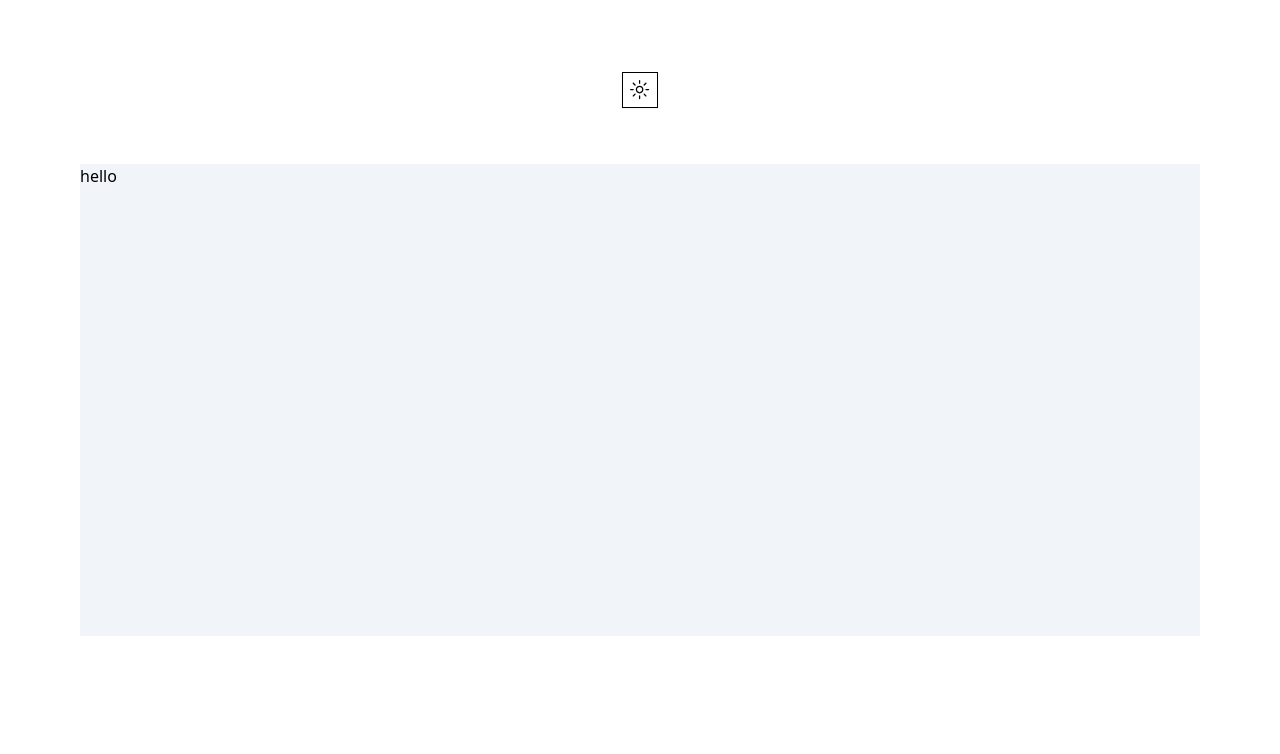
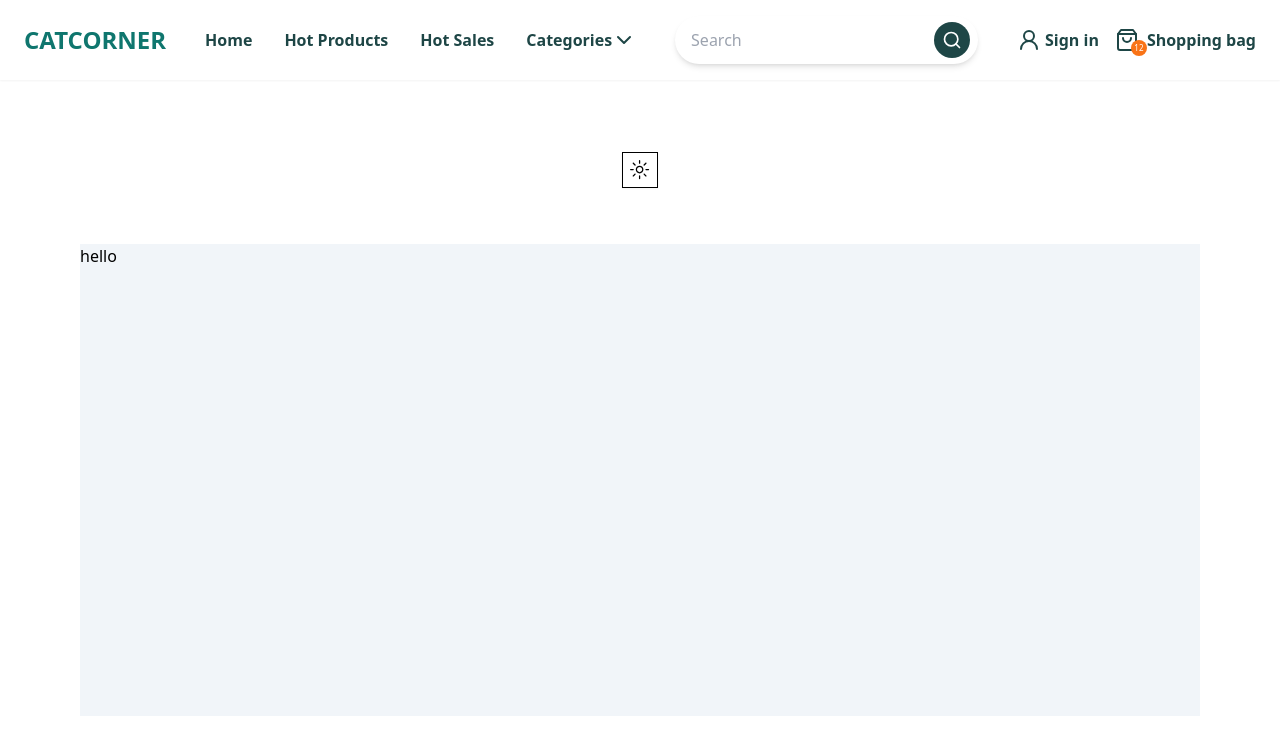
Before and after one commit to manhld199/catcorner.website, a Next.js app: page / in a window 1280 px wide. Shown: the top 754 px of the page. Built offline with nearby package versions, Linux system fonts and the light colour scheme.

Commit message:
add frontend header

```diff
--- a/package.json
+++ b/package.json
@@ -12,6 +12,8 @@
     "@radix-ui/react-dropdown-menu": "^2.1.1",
     "@radix-ui/react-icons": "^1.3.0",
     "@radix-ui/react-slot": "^1.1.0",
+    "@rn-primitives/slot": "^1.0.5",
+    "@rn-primitives/types": "^1.0.5",
     "class-variance-authority": "^0.7.0",
     "clsx": "^2.1.1",
     "lucide-react": "^0.441.0",
--- a/src/app/page.tsx
+++ b/src/app/page.tsx
@@ -1,12 +1,16 @@
 // import components
 import { ToogleThemeMode } from "@/components";
+import { CustomerHeader } from "@/partials";
 
 export default function Home() {
   return (
-    <div className="grid grid-rows-[20px_1fr_20px] items-center justify-items-center min-h-screen p-8 pb-20 gap-16 sm:p-20 font-[family-name:var(--font-geist-sans)]">
-      <ToogleThemeMode />
-      <div className="w-full h-full bg-slate-100 text-black dark:bg-zinc-900 dark:text-white">
-        hello
+    <div>
+      <CustomerHeader></CustomerHeader>
+      <div className="grid grid-rows-[20px_1fr_20px] items-center justify-items-center min-h-screen p-8 pb-20 gap-16 sm:p-20 font-[family-name:var(--font-geist-sans)]">
+        <ToogleThemeMode />
+        <div className="w-full h-full bg-slate-100 text-black dark:bg-zinc-900 dark:text-white">
+          hello
+        </div>
       </div>
     </div>
   );
--- /dev/null
+++ b/src/partials/(customer)/header/components/index.ts
@@ -0,0 +1,2 @@
+// export { default as CustomerHeaderMain } from "./header-main";
+// export { default as CustomerHeaderMenu } from "./header-menu";
--- /dev/null
+++ b/src/partials/(customer)/header/index.tsx
@@ -0,0 +1,95 @@
+import React from "react";
+import { ShoppingBag, UserRound, ChevronDown, Search } from "lucide-react";
+
+export default async function CustomerHeader() {
+  return (
+    <header className="bg-white shadow-sm">
+      <div className="container mx-auto flex justify-between items-center py-4 px-6">
+        {/* Logo */}
+        <div className="flex items-center">
+          {/* <img src="" alt="Logo" className="h-10 mr-2" /> */}
+          <span className="text-2xl font-bold text-teal-700">CATCORNER</span>
+        </div>
+
+        {/* Navigation Links */}
+        <nav className="hidden md:flex space-x-8">
+          <a href="#" className="text-pri-1 hover:text-teal-700 font-semibold">
+            Home
+          </a>
+          <a href="#" className="text-pri-1 hover:text-teal-700 font-semibold">
+            Hot Products
+          </a>
+          <a href="#" className="text-pri-1 hover:text-teal-700 font-semibold">
+            Hot Sales
+          </a>
+          <div className="relative group">
+            <button className="flex items-center text-pri-1 hover:text-teal-700 focus:outline-none font-semibold">
+              Categories
+              <ChevronDown className="text-pri-1" />
+            </button>
+            {/* Dropdown Menu */}
+            <div className="absolute hidden group-hover:block bg-white shadow-lg mt-2 rounded-md w-48 z-1000">
+              <a
+                href="#"
+                className="block px-4 py-2 text-gray-700 hover:bg-gray-100"
+              >
+                Category 1
+              </a>
+              <a
+                href="#"
+                className="block px-4 py-2 text-gray-700 hover:bg-gray-100"
+              >
+                Category 2
+              </a>
+              <a
+                href="#"
+                className="block px-4 py-2 text-gray-700 hover:bg-gray-100"
+              >
+                Category 3
+              </a>
+            </div>
+          </div>
+        </nav>
+
+        {/* Search Bar */}
+        <div className="flex items-center">
+          <div className="relative w-full max-w-lg">
+            <input
+              type="text"
+              placeholder="Search"
+              className="w-full pl-4 pr-14 py-3 text-gray-700 placeholder-gray-400 rounded-full shadow-md focus:outline-none focus:ring-2 focus:ring-teal-600"
+            />
+            <button
+              className="absolute top-1/2 right-2 transform -translate-y-1/2 bg-pri-1 p-2 rounded-full hover:bg-teal-700"
+              type="submit"
+            >
+              <Search className="w-5 h-5 text-white" />
+            </button>
+          </div>
+        </div>
+
+        {/* Icons for Sign In and Shopping Bag */}
+        <div className="flex items-center space-x-4">
+          <a href="#" className="flex text-pri-1 hover:text-teal-700">
+            <UserRound />
+            <span className="ml-1 font-semibold">Sign in</span>
+          </a>
+          <a
+            href="#"
+            className="relative flex text-pri-1 hover:text-teal-700 items-center"
+          >
+            <div className="relative">
+              <ShoppingBag />
+              {/* Badge - Huy hiệu hiển thị số lượng */}
+              <span className="absolute top-3 left-4 bg-orange-500 text-white text-[8px] font-medium w-4 h-4 flex items-center justify-center rounded-full">
+                12
+              </span>
+            </div>
+            <span className="ml-2 font-semibold">Shopping bag</span>
+          </a>
+        </div>
+      </div>
+      {/* </div> */}
+    </header>
+  );
+}
--- a/src/partials/index.ts
+++ b/src/partials/index.ts
@@ -1 +1,2 @@
 export { default as AdminSideBar } from "./(admin)/side-bar";
+export { default as CustomerHeader } from "./(customer)/header";
--- a/tailwind.config.ts
+++ b/tailwind.config.ts
@@ -6,57 +6,67 @@ const config: Config = {
     "./src/pages/**/*.{js,ts,jsx,tsx,mdx}",
     "./src/components/**/*.{js,ts,jsx,tsx,mdx}",
     "./src/app/**/*.{js,ts,jsx,tsx,mdx}",
+    "./src/partials/**/*.{js,ts,jsx,tsx,mdx}",
   ],
   theme: {
     extend: {
       colors: {
-  			background: 'hsl(var(--background))',
-  			foreground: 'hsl(var(--foreground))',
+        background: "hsl(var(--background))",
+        foreground: "hsl(var(--foreground))",
         card: {
-  				DEFAULT: 'hsl(var(--card))',
-  				foreground: 'hsl(var(--card-foreground))'
+          DEFAULT: "hsl(var(--card))",
+          foreground: "hsl(var(--card-foreground))",
         },
         popover: {
-  				DEFAULT: 'hsl(var(--popover))',
-  				foreground: 'hsl(var(--popover-foreground))'
+          DEFAULT: "hsl(var(--popover))",
+          foreground: "hsl(var(--popover-foreground))",
         },
         primary: {
-  				DEFAULT: 'hsl(var(--primary))',
-  				foreground: 'hsl(var(--primary-foreground))'
+          DEFAULT: "hsl(var(--primary))",
+          foreground: "hsl(var(--primary-foreground))",
         },
         secondary: {
-  				DEFAULT: 'hsl(var(--secondary))',
-  				foreground: 'hsl(var(--secondary-foreground))'
+          DEFAULT: "hsl(var(--secondary))",
+          foreground: "hsl(var(--secondary-foreground))",
         },
         muted: {
-  				DEFAULT: 'hsl(var(--muted))',
-  				foreground: 'hsl(var(--muted-foreground))'
+          DEFAULT: "hsl(var(--muted))",
+          foreground: "hsl(var(--muted-foreground))",
         },
         accent: {
-  				DEFAULT: 'hsl(var(--accent))',
-  				foreground: 'hsl(var(--accent-foreground))'
+          DEFAULT: "hsl(var(--accent))",
+          foreground: "hsl(var(--accent-foreground))",
         },
         destructive: {
-  				DEFAULT: 'hsl(var(--destructive))',
-  				foreground: 'hsl(var(--destructive-foreground))'
+          DEFAULT: "hsl(var(--destructive))",
+          foreground: "hsl(var(--destructive-foreground))",
         },
-  			border: 'hsl(var(--border))',
-  			input: 'hsl(var(--input))',
-  			ring: 'hsl(var(--ring))',
+        border: "hsl(var(--border))",
+        input: "hsl(var(--input))",
+        ring: "hsl(var(--ring))",
         chart: {
-  				'1': 'hsl(var(--chart-1))',
-  				'2': 'hsl(var(--chart-2))',
-  				'3': 'hsl(var(--chart-3))',
-  				'4': 'hsl(var(--chart-4))',
-  				'5': 'hsl(var(--chart-5))'
-  			}
+          "1": "hsl(var(--chart-1))",
+          "2": "hsl(var(--chart-2))",
+          "3": "hsl(var(--chart-3))",
+          "4": "hsl(var(--chart-4))",
+          "5": "hsl(var(--chart-5))",
+        },
+
+        //Bộ màu
+        "pri-1": "#1E4646",
+        "pri-2": "#B3E0E6",
+        "pri-3": "#EAFBE4",
+        "pri-4": "#F9DCC5",
+        "pri-5": "#FFF6D8",
+        "pri-6": "#315475",
+        "pri-7": "#669E9E",
       },
       borderRadius: {
-  			lg: 'var(--radius)',
-  			md: 'calc(var(--radius) - 2px)',
-  			sm: 'calc(var(--radius) - 4px)'
-  		}
-  	}
+        lg: "var(--radius)",
+        md: "calc(var(--radius) - 2px)",
+        sm: "calc(var(--radius) - 4px)",
+      },
+    },
   },
   plugins: [require("tailwindcss-animate")],
 };
```
Also changed, not shown: src/partials/(customer)/header/components/header-main/index.tsx (added), 1 other file (tests, documents, lock files or other folders). Lines whose indentation alone changed are shown as unchanged.
